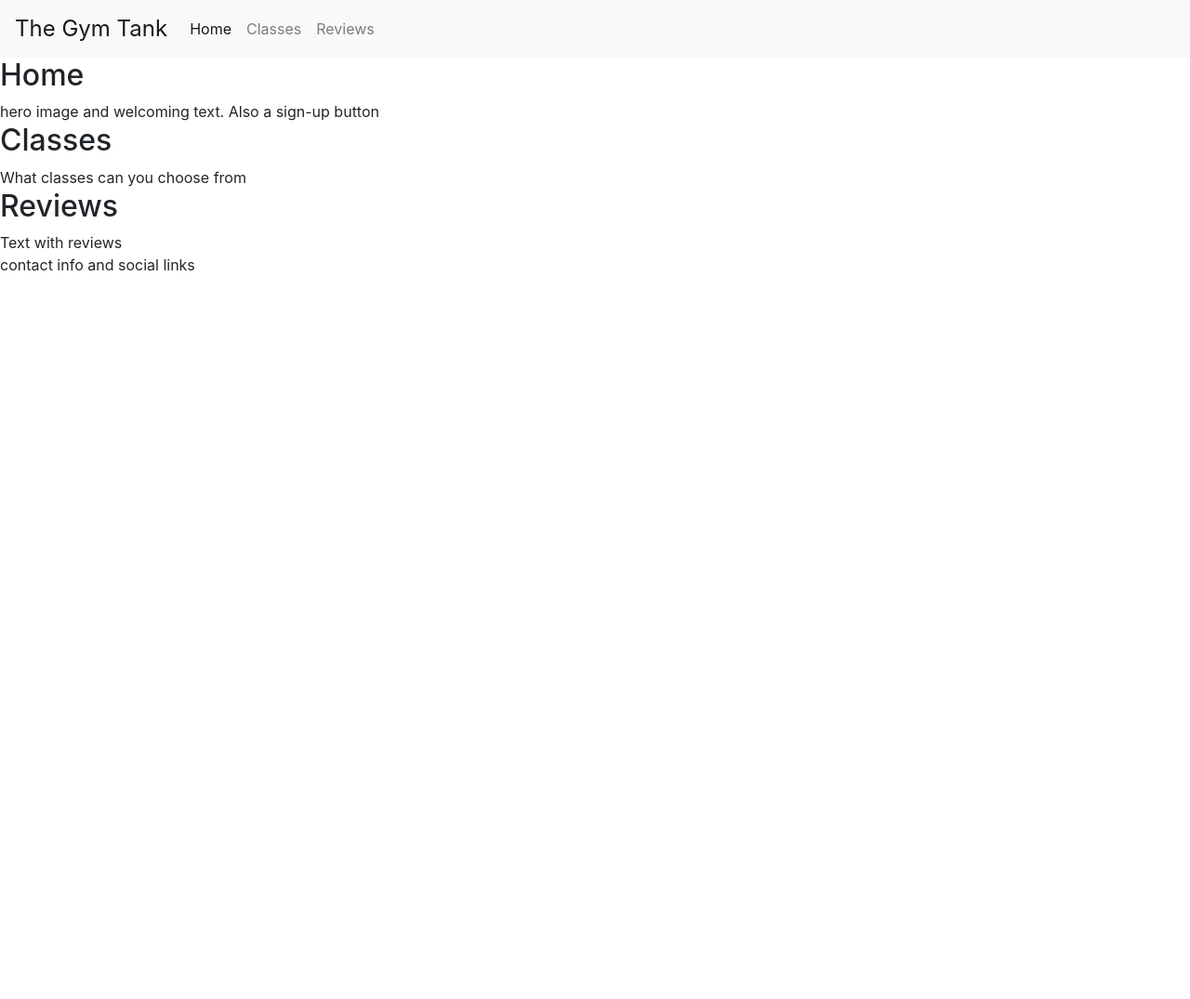
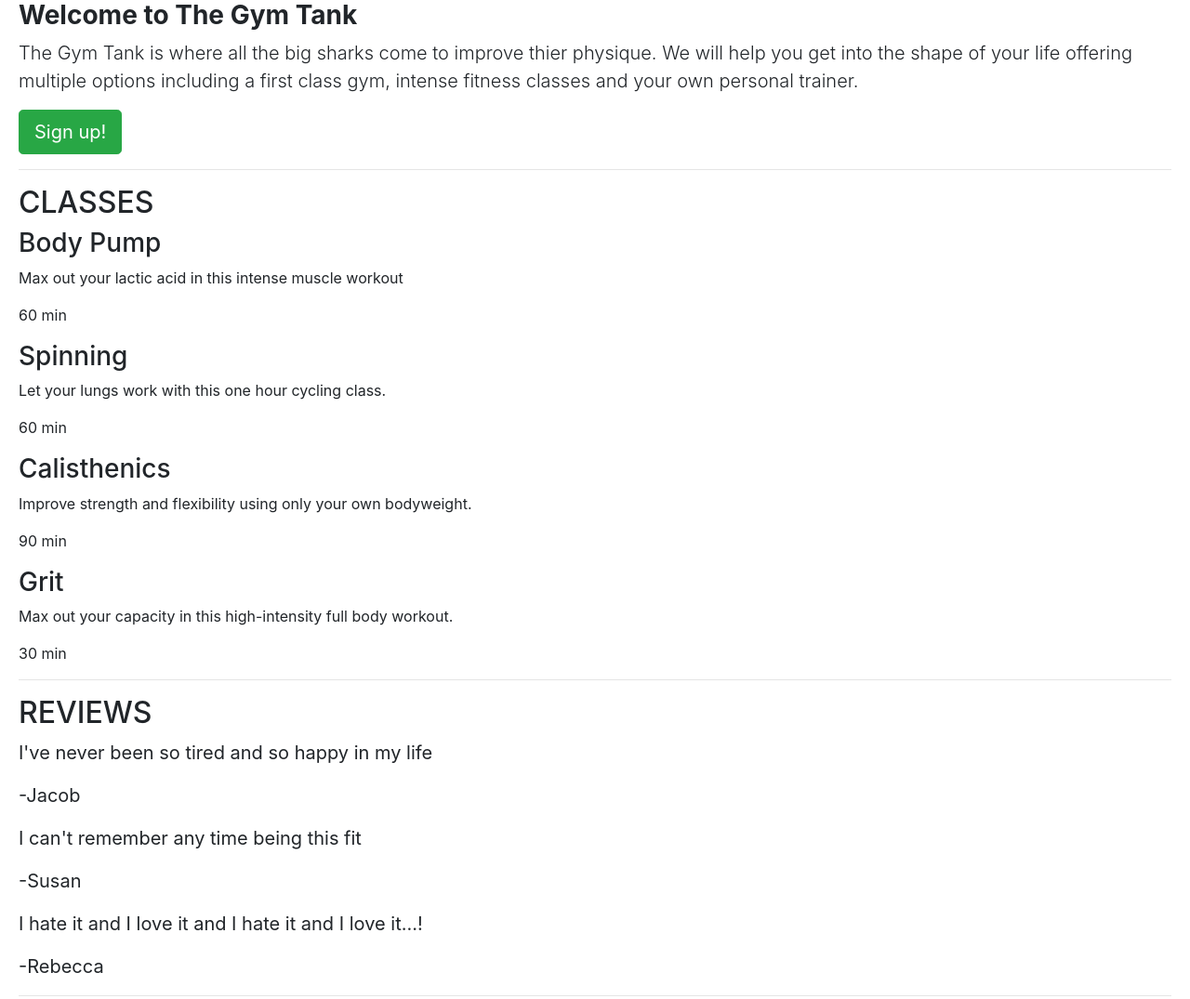
Before and after one commit to Blajde/MilestoneProject1, a plain HTML site: page index.html in a window 1280 px wide. Shown: the top 1075 px of the page at 93% size. Before the commit the page ends 800 px from the top, so only its background shows below. Drawn offline with nearby package versions, Linux system fonts and the light colour scheme.

Commit message:
Added page content to index.html

```diff
--- a/assets/css/style.css
+++ b/assets/css/style.css
@@ -1,20 +1,13 @@
 @import url('https://fonts.googleapis.com/css2?family=Roboto&display=swap');
 
-* {
-    margin: 0;
-    padding: 0;
-    border: 0;
+
+body {
+    padding-left: 20px;
+    padding-right: 20px;
 }
+
 /*-------------------------------Nav-bar*/
 
-.navbar-brand {
-    font-size: 150%;
-}
-
-.nav-item li {
-
-
-}
 
 
 /*-------------------------------Header*/
--- a/index.html
+++ b/index.html
@@ -6,65 +6,71 @@
     <link rel="stylesheet" href="https://cdn.jsdelivr.net/npm/bootstrap@4.5.3/dist/css/bootstrap.min.css" integrity="sha384-TX8t27EcRE3e/ihU7zmQxVncDAy5uIKz4rEkgIXeMed4M0jlfIDPvg6uqKI2xXr2" crossorigin="anonymous">
     <link href="https://fonts.googleapis.com/css2?family=Roboto&display=swap" rel="stylesheet">
     <link rel="stylesheet" href="https://use.fontawesome.com/releases/v5.15.1/css/all.css" integrity="sha384-vp86vTRFVJgpjF9jiIGPEEqYqlDwgyBgEF109VFjmqGmIY/Y4HV4d3Gp2irVfcrp" crossorigin="anonymous">
-    <link rel="stylesheet" href="assets/css/style.css">
+    <link rel="stylesheet" href="assets/css/style.css" type="text/css">
     <title>TheGymTank</title>
 </head>
-
+<!------------------------------------------------------------------Home-->
 <body>
     <header>
-        <nav class="navbar navbar-expand-lg navbar-light bg-light">
-        <a class="navbar-brand" href="#">The Gym Tank</a>
-        <button class="navbar-toggler" type="button" data-toggle="collapse" data-target="#navbarNav" aria-controls="navbarNav" aria-expanded="false" aria-label="Toggle navigation">
-            <span class="navbar-toggler-icon"></span>
-        </button>
-        <div class="collapse navbar-collapse" id="navbarNav">
-            <ul class="navbar-nav" id="menu">
-                <li class="nav-item active">
-                    <a class="nav-link" href="#">Home <span class="sr-only">(current)</span></a>
-                </li>
-                <li class="nav-item">
-                    <a class="nav-link" href="#">Classes</a>
-                </li>
-                <li class="nav-item">
-                    <a class="nav-link" href="#">Reviews</a>
-                </li>
-            </ul>
+
+    </header>
+
+    <section>
+        <div class="landing-page">
+            <h3><strong>Welcome to The Gym Tank</strong></h3>
+            <p class="lead">The Gym Tank is where all the big sharks come to improve thier physique.
+            We will help you get into the shape of your life offering multiple options including
+            a first class gym, intense fitness classes and your own personal trainer.</p>
         </div>
-        </nav>
-        <!--<a href="#"><h2 id="logo">The Gym Tank</h2></a>
-        <ul>
-            <li>
-                <a href="#">Home</a>
-            </li>
-            <li>
-                <a href="#">Classes</a>
-            </li>
-            <li>
-                <a href="#">Reviews</a>
-            </li>
-        </ul>-->
-    </header>
-    <section>
-        <div>
-            <h2>Home</h2>
-            hero image and welcoming text. Also a sign-up button
+        <button class="btn btn-success btn-lg">Sign up!</button>
+
+    </section>
+
+    <hr>
+<!------------------------------------------------------------------Classes-->
+    <section class="classes">
+        <h2 class="work-out-classes text-uppercase">Classes</h2>
+        <div class="workout">
+            <h3>Body Pump</h3>
+            <p>Max out your lactic acid in this intense muscle workout</p>
+            <p>60 min</p>
+        </div>
+        <div class="workout">
+            <h3>Spinning</h3>
+            <p>Let your lungs work with this one hour cycling class.</p>
+            <p>60 min</p>
+        </div>
+        <div class="workout">
+            <h3>Calisthenics</h3>
+            <p>Improve strength and flexibility using only your own bodyweight.</p>
+            <p>90 min</p>
+        </div>
+        <div class="workout">
+            <h3>Grit</h3>
+            <p>Max out your capacity in this high-intensity full body workout.</p>
+            <p>30 min</p>
         </div>
     </section>
 
-    <section>
-        <div>
-            <h2>Classes</h2>
-            What classes can you choose from
-        </div>
+    <hr>
+<!------------------------------------------------------------------Reviews-->
+    <section class="rewievs">
+        <h2 class="text-uppercase">Reviews</h2>
+        <blockquote class="blockquote">
+            <p>I've never been so tired and so happy in my life</p>
+            <p>-Jacob</p>
+        </blockquote>
+        <blockquote class="blockquote">
+            <p>I can't remember any time being this fit</p>
+            <p>-Susan</p>
+        </blockquote>
+        <blockquote class="blockquote">
+            <p>I hate it and I love it and I hate it and I love it...!</p>
+            <p>-Rebecca</p>
+        </blockquote>
     </section>
 
-    <section>
-        <div>
-            <h2>Reviews</h2>
-            Text with reviews
-        </div>
-    </section>
-
+    <hr>
 </body>
 
 <footer>
```
